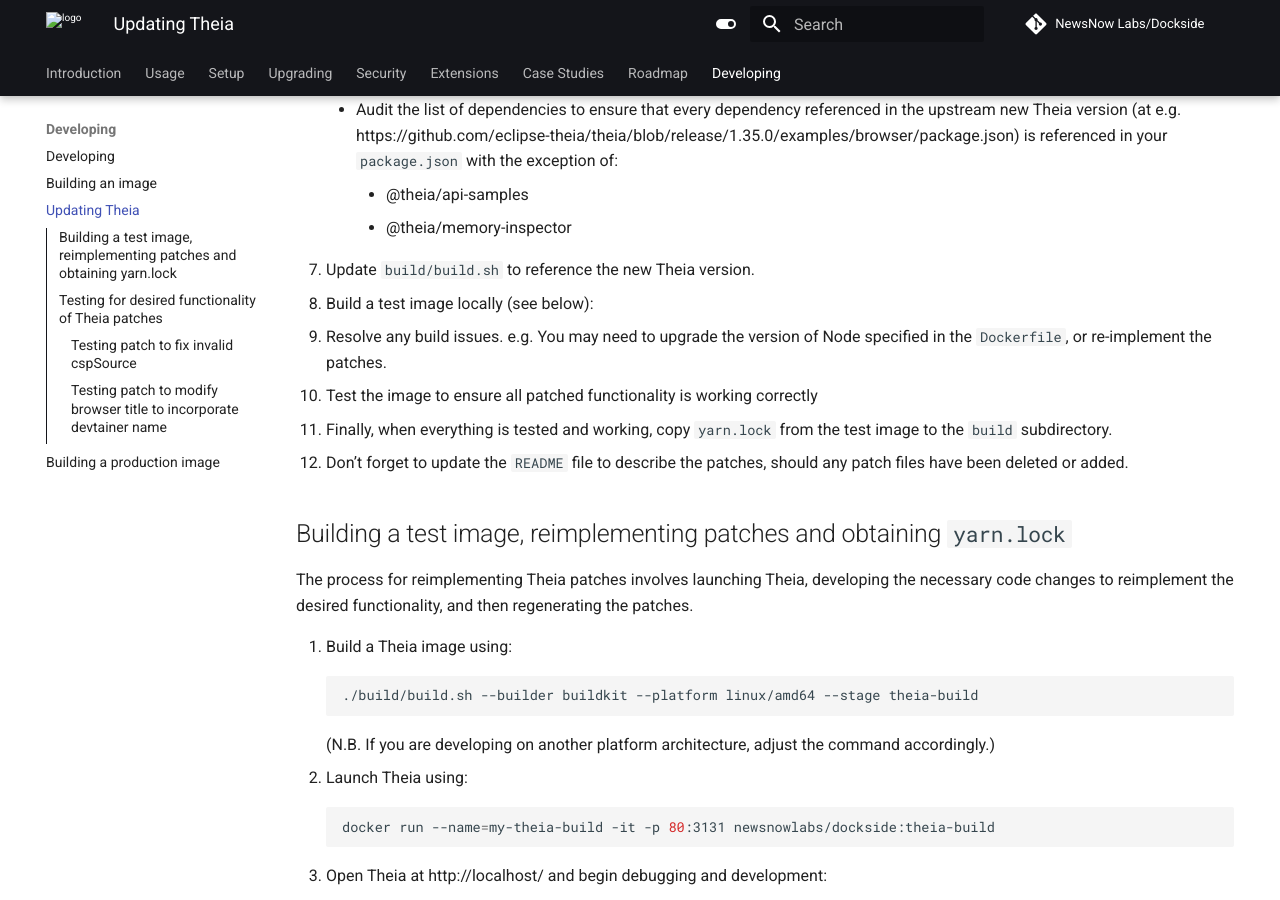
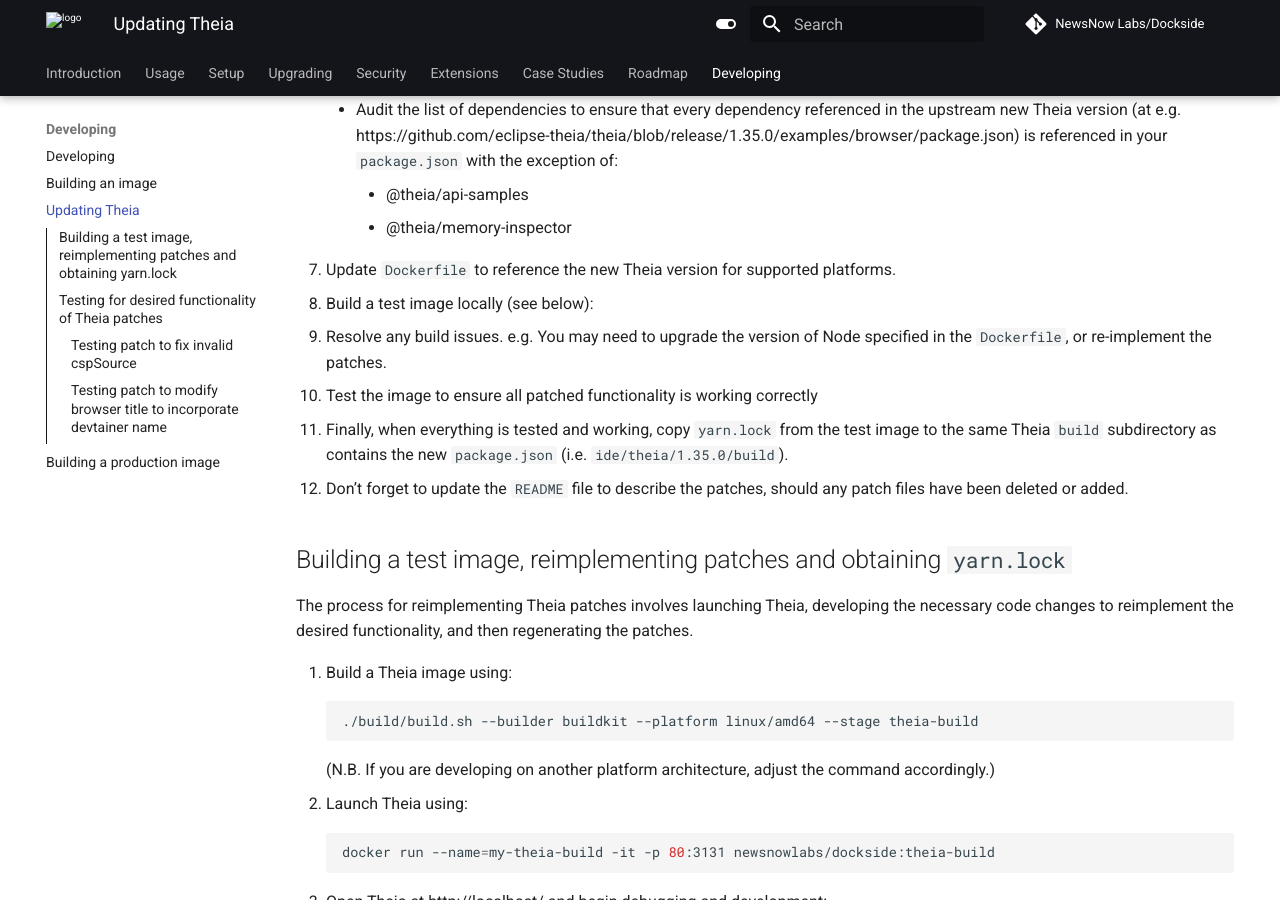
Before and after one commit to newsnowlabs/dockside, an MkDocs documentation site: the page built from docs/developing/updating-theia.md, in a window 1280 px wide and 900 px high, scrolled down 433 px. Built offline with MkDocs 1.6.1 and Material for MkDocs 9.7.7, drawn with Linux system fonts in a browser that asks for light colours; comment, search, counter and statistics services are not loaded.

Commit message:
Support for different Theia versions for different platforms
- Docker does not support setting build variables to different values
  for different platforms.
- Therefore we move the Theia version specification from `build.sh` into
  `Dockerfile`
- Bash shell and a BASH_ENV script are used to automagically set the
  required env vars to the intended value for each platform
- A `theia-exec` bash script is used to launch Theia in the diagnostic
  entrypoints.
- Documentation for Updating Theia is updated accordingly.

```diff
--- a/docs/developing/updating-theia.md
+++ b/docs/developing/updating-theia.md
@@ -12,11 +12,11 @@ Here is the procedure to follow to update Dockside to run the latest version of
       - Audit the list of dependencies to ensure that every dependency referenced in the upstream new Theia version (at e.g. https://github.com/eclipse-theia/theia/blob/release/1.35.0/examples/browser/package.json) is referenced in your `package.json` with the exception of:
          - @theia/api-samples
          - @theia/memory-inspector
-4. Update `build/build.sh` to reference the new Theia version.
+4. Update `Dockerfile` to reference the new Theia version for supported platforms.
 5. Build a test image locally (see below):
    1. Resolve any build issues. e.g. You may need to upgrade the version of Node specified in the `Dockerfile`, or re-implement the patches.
    2. Test the image to ensure all patched functionality is working correctly
-6. Finally, when everything is tested and working, copy `yarn.lock` from the test image to the `build` subdirectory.
+6. Finally, when everything is tested and working, copy `yarn.lock` from the test image to the same Theia `build` subdirectory as contains the new `package.json` (i.e. `ide/theia/1.35.0/build`).
 7. Don't forget to update the `README` file to describe the patches, should any patch files have been deleted or added.
 
 ## Building a test image, reimplementing patches and obtaining `yarn.lock`
```
Also changed, not shown: 2 other files.
